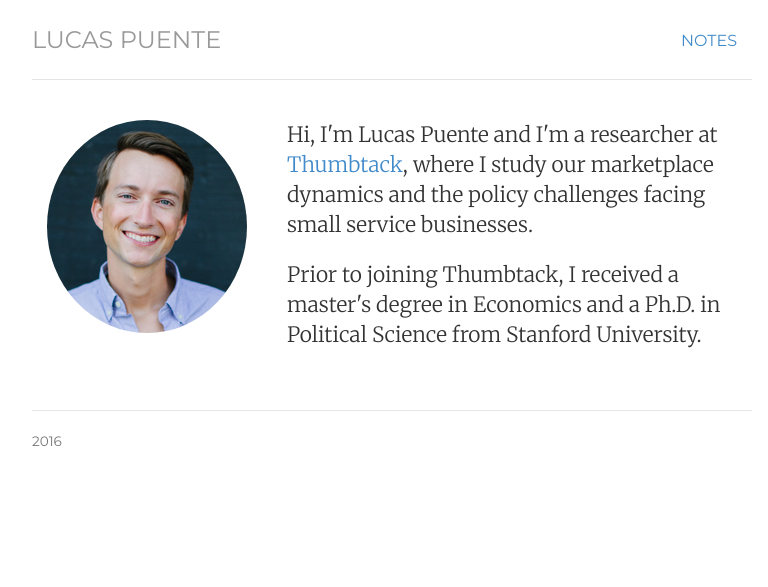
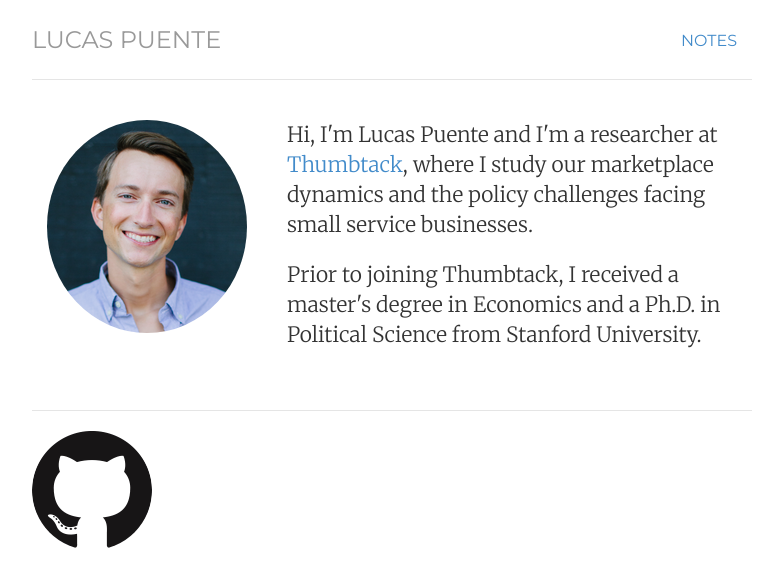
Before and after one commit to LucasPuente/lucaspuente.github.io, a Jekyll site: the page built from index.html, in a window 1280 px wide. Shown: the top 587 px of the page, without its empty margins (248-1016 px from the left). Built offline with Jekyll 4.4.1, drawn with Linux system fonts in a browser that asks for light colours.

Commit message:
Update footer.html

```diff
--- a/_includes/footer.html
+++ b/_includes/footer.html
@@ -1,7 +1,8 @@
 <div class="footer">
 	<div class="row">
 	<div class="col-sm-8">
-	<p><small> 2016</small></p>
+	<img  class="img-circle avatar" alt="Github" src="img/github.png">
+	<!-- <p><small> 2016</small></p> -->
 	</div>
 	<div class="col-sm-4">
 	<!-- <p class="pull-right"><small><a href="/about" title="About this site">About this site</a></small></p>  -->
```
